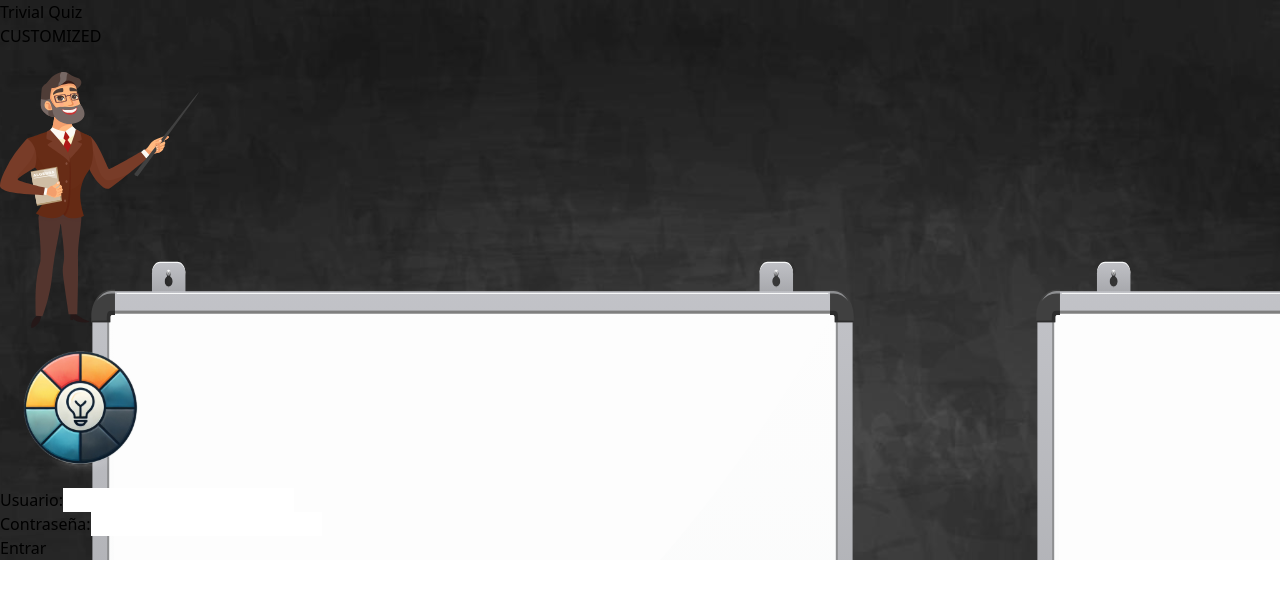
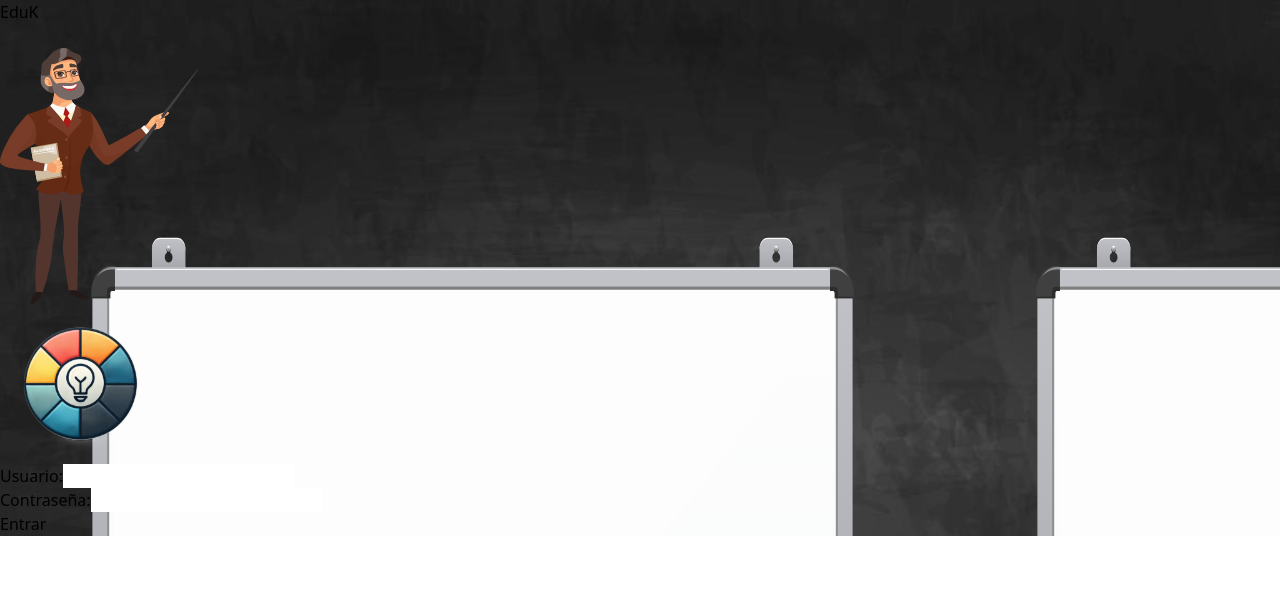
Before and after one commit to Georggdd/Proyecto-Trivial, a React (Vite) app: page /login in a window 1280 px wide. Shown: the top 598 px of the page. Built offline with nearby package versions, Linux system fonts and the light colour scheme.

Commit message:
Header Corregido

```diff
--- a/src/components/Header.jsx
+++ b/src/components/Header.jsx
@@ -1,4 +1,4 @@
-import React from "react";
+import React, { useState } from "react";
 
   const HamburgerIcon = () => (
     <svg
@@ -18,26 +18,56 @@ const HamburgerIcon = () => (
   );
 
 const Header = () => {
+  const [isMenuOpen, setIsMenuOpen] = useState(false);
+
+  const handleLogout = () => {
+    // Aquí iría la lógica para cerrar sesión
+    console.log("Cerrar sesión");
+  };
+
+  const handleExitGame = () => {
+    // Aquí iría la lógica para salir del juego
+    console.log("Salir del juego");
+  };
+
   return (
-    <header className="h-32 fixed top-0 left-0 right-0 z-50 w-full bg-[url('/img/pizarra.jpg')] shadow-lg bg-cover bg-center">
+    <header className="h-32 fixed top-0 left-0 right-0 z-50 w-full bg-[url('src/assets/Fondo.svg')] shadow-lg bg-cover bg-center">
       <div className="container mx-auto h-full px-4 py-3 flex items-center justify-center">
          {/* Título */}
          <div className="text-center relative">
           <h1 className="text-white text-5xl font-pinyon tracking-wide mb-3">
-            Trivial Quiz
+          EduK
           </h1>
-          <span className="text-black bg-white text-xl font-secular px-10 mt-4 rounded">
-            CUSTOMIZED
-          </span>
         </div>
-
-        {/* Botón de menú hamburguesa */}
-        <button className="text-white hover:text-gray-300 focus:outline-none absolute right-4">
+        {/* Botón de menú hamburguesa y menú desplegable */}
+        <div className="absolute right-4">
+          <button
+            className="text-white hover:text-gray-300 focus:outline-none"
+            onClick={() => setIsMenuOpen(!isMenuOpen)}
+          >
             <HamburgerIcon />
           </button>
+
+          {/* Menú desplegable */}
+          {isMenuOpen && (
+            <div className="absolute right-0 mt-2 w-48 bg-white rounded-md shadow-lg px-2 py-2">
+              <button
+                onClick={handleLogout}
+                className="block w-full text-left px-4 py-2 text-sm text-gray-700 hover:bg-gray-400 focus:outline-none border-none"
+              >
+                Cerrar Sesión
+              </button>
+              <button
+                onClick={handleExitGame}
+                className="block w-full text-left px-4 py-2 mt-1 text-sm text-gray-700 hover:bg-gray-400 focus:outline-none border-none"
+              >
+                Salir del Juego
+              </button>
+            </div>
+          )}
+        </div>
       </div>
     </header>
   );
-};
-
+}
 export default Header;
```
Also changed, not shown: 2 other files (tests, documents, lock files or other folders). Lines whose indentation alone changed are shown as unchanged.
